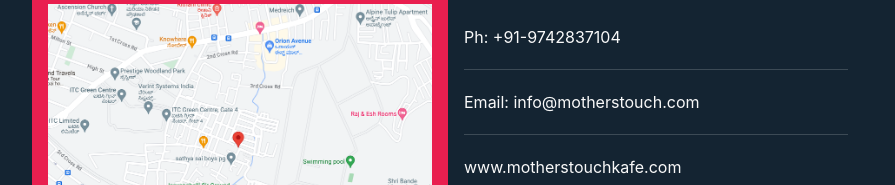
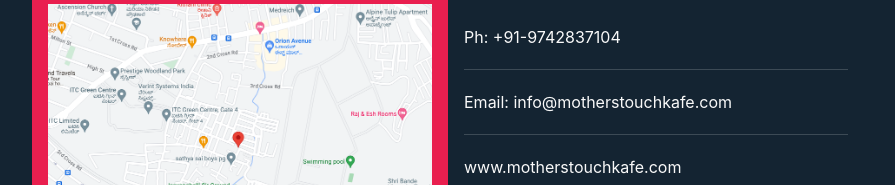
Before and after one commit to anuips07/Mothers-Touch-Kafe, a React (Create React App) app: page / in a window 1280 px wide. Shown: the part 2563-2748 px from the top of the page, without its empty margins (192-1087 px from the left). Built offline with nearby package versions, Linux system fonts and the light colour scheme.

Commit message:
insta & mail link updated

```diff
--- a/src/components/Common/Contact/Contact.js
+++ b/src/components/Common/Contact/Contact.js
@@ -4,7 +4,7 @@ import { Link } from "react-router-dom";
 
 const Contact = forwardRef((props, ref) => {
   const { chatWhatsapp } = props;
-  const mailId = "info@motherstouch.com";
+  const mailId = "info@motherstouchkafe.com";
 
   const handleMail = (e) => {
     window.location.href = `mailto:${mailId}`;
@@ -28,9 +28,11 @@ const Contact = forwardRef((props, ref) => {
             <img src="/images/contact/fb.png" style={{ height: "30px", width: "auto" }} alt="fb" />
           </div>
 
-          <div className="social-b-border">
-            <img src="/images/contact/insta.png" alt="insta" />
-          </div>
+          <Link to="#" onClick={() => window.open("https://instagram.com/mothers_touch_kafe?igshid=OGQ5ZDc2ODk2ZA==", "_blank", "noreferrer")}>
+            <div className="social-b-border">
+              <img src="/images/contact/insta.png" alt="insta" />
+            </div>
+          </Link>
 
           <div className="social-b-border" onClick={chatWhatsapp}>
             <img src="/images/contact/whatsapp.png" alt="whatsapp" />
```
